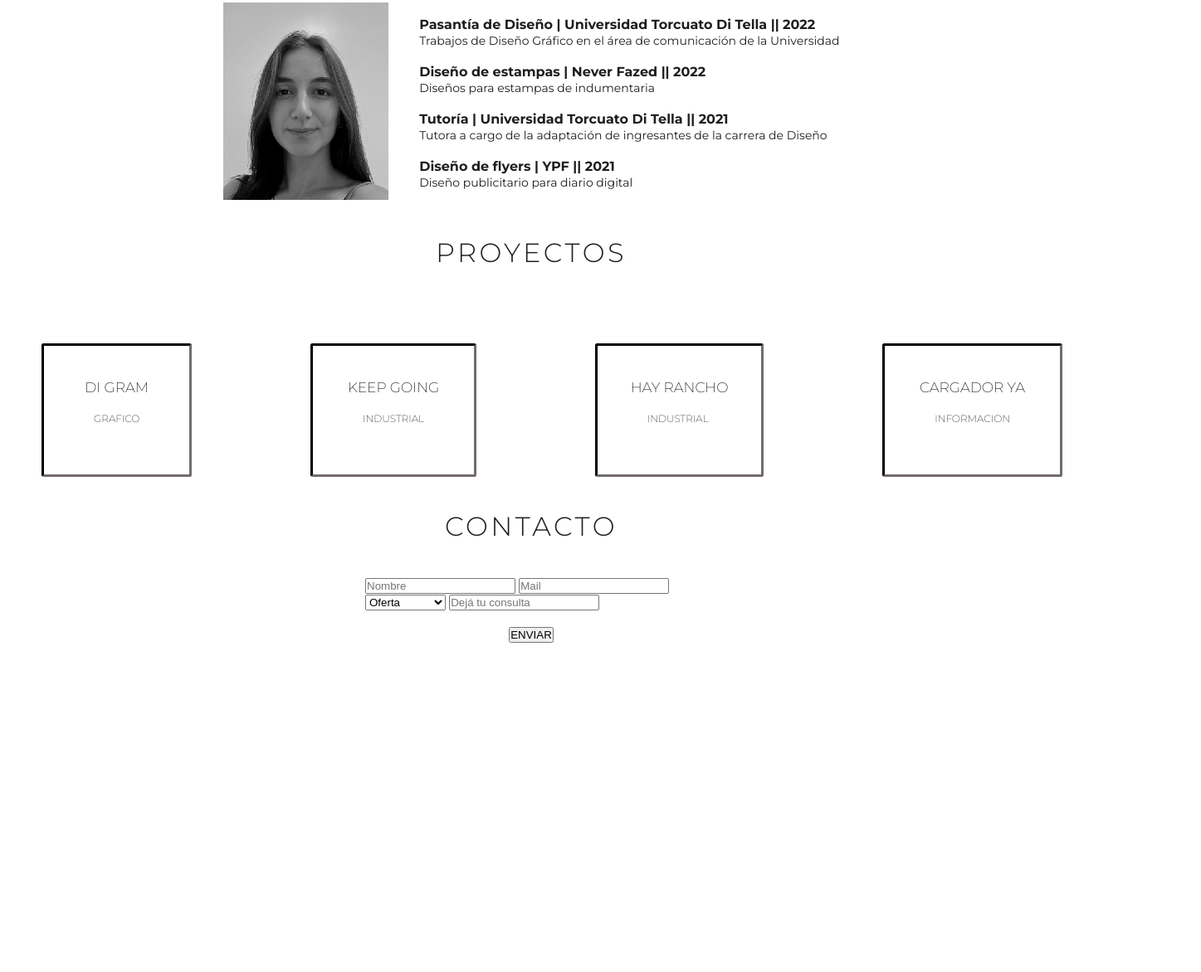
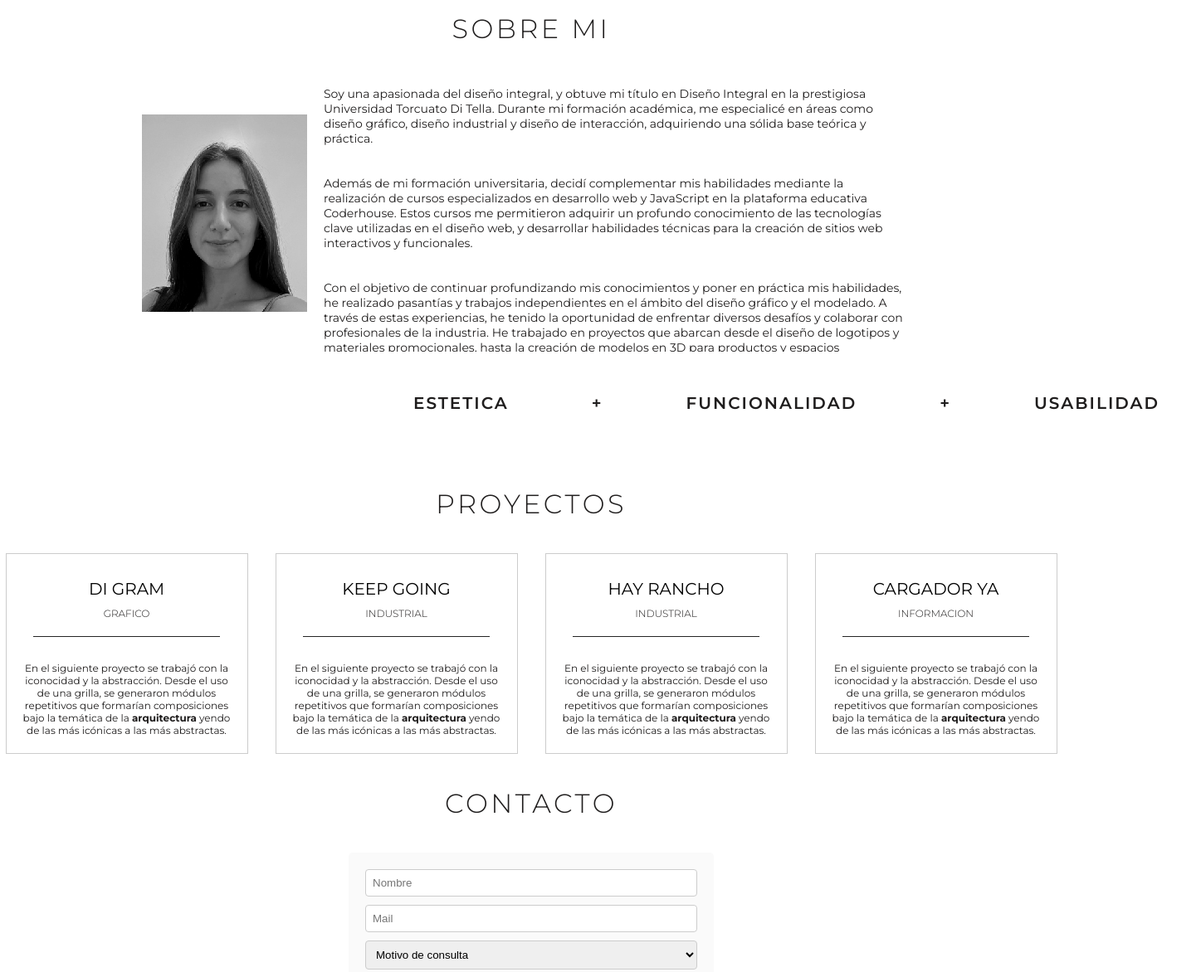
Before and after one commit to candekalipciyan/Mi-Portfolio, a plain HTML site: page index.html in a window 1280 px wide. Shown: the part 1418-2590 px from the top of the page at 83% size, 1447 px wide, since content can reach past the window. Before the commit the page ends 2288 px from the top, so only its background shows below. Drawn offline with Linux system fonts and the light colour scheme.

Commit message:
version 2

```diff
--- a/css/style.css
+++ b/css/style.css
@@ -84,6 +84,18 @@ p2 {
     background-color: #020202;
 }
 
+.presentacion {
+    font-size: 17px;
+    font-weight: 300;
+    line-height: 30px;
+    text-align: center;
+    padding: 50px;
+    display: flex;
+    flex-direction: column;
+    justify-content: center;
+    align-items: center;
+}
+
 .hola {
     font-size: 32px;
     font-weight: 200;
@@ -93,14 +105,17 @@ p2 {
     margin-bottom: 20px;
 }
 
-.presentacion {
-    font-size: 17px;
-    font-weight: 300;
-    line-height: 30px;
+.lineahola {
+    margin-top: -20px;
+    margin-bottom: 20px;
+    border: none;
+    border-top: 1px solid #676767;
+    width: 60%;
+}
+
+p {
+    width: 50%;
     text-align: center;
-    padding: 50px;
-    width: 250 px;
-    overflow: hidden;
 }
 
 .disciplinas {
@@ -112,6 +127,7 @@ p2 {
     padding-bottom: 50px;
 }
 
+
 .sobremi{
     font-weight: 300;
     font-size: 14px;
@@ -120,23 +136,43 @@ p2 {
 
 .textosobremi {
     display: flex;
-    justify-content: space-around;
+    justify-content: center;
     align-items: center;
-    padding-left: 250px;
-    padding-right: 250px;
+    flex-direction: row;
 }
 
 p3 {
     font-weight: 400;
     font-size: 14px;
+    width: 700px;
+    height: 300px;
+    overflow: hidden;
+    padding: 20px;
+    padding-top: 10px;
 }
 
-.proyectosnombres {
+p3:hover {
+    overflow: auto;
+}
+
+p3::-webkit-scrollbar-track {
+    background-color: black;
+}
+
+.palabrassobremi {
+    text-align: center;
     display: flex;
-    justify-content: space-between;
-    align-items: top;
-    margin-left: 50px;
-    margin-top: 50px;
+    flex-direction: row;
+    justify-content:space-around ;
+    font-weight: 600;
+    font-size: 20px;
+    letter-spacing: 2px;
+    margin-left: 35%;
+    margin-right: 35%;
+}
+
+.estetica, .usabilidad, .funcionalidad, .mas {
+    padding: 50px;
 }
 
 h3 {
@@ -148,34 +184,71 @@ h3 {
     text-align: center;
 }
 
-.caja{
+  .caja {
+    width: 250px;
+    margin: 0 auto;
+    border: 1px solid #ccc;
+    padding: 20px;
     display: flex;
-    justify-content: space-between;
     flex-direction: column;
-    border-style:inset ;
-    border-color: #1f1d1d;
-    border-radius: 3px;
-    padding: 40px;
+    align-items: center;
+    justify-content: center;
+    text-align: center;
+  }
+
+.proyectosnombres {
+    margin: auto;
+    display: grid;
+    grid-template-columns: repeat(4, 1fr);
+    gap: 20px;
   }
 
   .digram, .keepgoing, .hayrancho, .cargadorya {
+    text-decoration: none;
+    color: #333;
+    font-weight: bold;
     display: inline-block;
     text-align: center;
     text-decoration: none;
-    font-size: 17px;
-    font-weight: 200;
+    font-size: 20px;
+    font-weight: 400;
     letter-spacing: 3.5;
     color: #020202;
+    margin-top: 10px;
   }
+
 
   .etiqueta {
     font-size: 12px;
-font-weight: 200;
-padding: 20px;
+    font-weight: 300;
+    padding: 10px;
+  }
+
+  .lineacaja {
+    margin-top: 10px;
+    margin-bottom: 20px;
+    border: none;
+    border-top: 1px solid #676767;
+    width: 90%;
+  }
+
+  .bajadadeproyecto {
+    margin-top: 10px;
+    font-size: 12px;
+    font-weight: 400;
   }
 
 .digram:hover, .keepgoing:hover, .hayrancho:hover, .cargadorya:hover{
     font-weight: 500;
+}
+
+.digram:active, .keepgoing:active, .hayrancho:active, .cargadorya:active{
+    color: rgb(168, 168, 168);
+  }
+
+.caja:hover, .lineacaja {
+    border-width: 1px;
+    border-color: #252525;
   }
 
 h4 {
@@ -208,18 +281,6 @@ h4 {
     color: #7f7f7f;
 }
 
-.formulario {
-    margin: auto;
-    width: 400px;
-    padding: 2px;
-}
-
-.btn {
-    margin: 20px;
-    border: none;
-    display: flex;
-    justify-content: center;
-}
 
 footer {
     color:#e8e8e8;
@@ -254,6 +315,59 @@ footer:hover {
     width: 27px;
 }
 
+.formulario {
+    max-width: 400px;
+    margin: 0 auto;
+    padding: 20px;
+    background-color: #fafafa;
+    border-radius: 5px;
+  }
+
+  .formulario label {
+    display: block;
+    margin-bottom: 10px;
+    font-weight: bold;
+  }
+
+  .formulario input[type="text"], .formulario textarea {
+    width: 100%;
+    padding: 8px;
+    border: 1px solid #ccc;
+    border-radius: 4px;
+    box-sizing: border-box;
+    margin-bottom: 10px;
+  }
+
+  .formulario select {
+    width: 100%;
+    padding: 8px;
+    border: 1px solid #ccc;
+    border-radius: 4px;
+    box-sizing: border-box;
+    margin-bottom: 10px;
+  }
+
+  .formulario .btn {
+    text-align: center;
+  }
+
+  .formulario input[type="button"] {
+    background-color: #000000;
+    color: white;
+    padding: 10px 20px;
+    border: none;
+    border-radius: 4px;
+    cursor: pointer;
+  }
+
+  .formulario input[type="button"]:hover {
+    padding: 11px 22px;
+  }
+
+  .formulario input[type="button"]:active {
+    color: rgb(168, 168, 168);
+  }
+
 .mailfooter {
     color:#e8e8e8;
     text-align: center;
--- a/index.html
+++ b/index.html
@@ -46,7 +46,8 @@
                ¡Hola!
                <br> Soy Candela Kalipciyan
             </div>
-               Soy licenciada en Diseño Integral. Qué es eso? Los diseñadores integrales vemos mas allá de lo que es el producto final, pensamos en el diseño como la solución a un problema a partir de múltiples disciplinas desde lo gráfico, a lo industrial, lo inmersivo y la programación. </p>
+            <hr class="lineahola">
+               <p>Soy licenciada en Diseño Integral. Qué es eso? Los diseñadores integrales vemos mas allá de lo que es el producto final, pensamos en el diseño como la solución a un problema a partir de múltiples disciplinas desde lo gráfico, a lo industrial, lo inmersivo y la programación. </p>
          </div>
 
          <div  class="disciplinas">
@@ -58,60 +59,62 @@
               <h3 id="sobremi">SOBRE MI</h3>
               <div class="textosobremi">
                  <div class="fotoyo"> <img src="imagenes/yo.jpg" alt="yo"> </div>
-                 <p>
-                    <strong> Pasantía de Diseño | Universidad Torcuato Di Tella || 2022 </strong><br>
-                    <p3>Trabajos de Diseño Gráfico en el área de comunicación de la Universidad <br> <br></p3>
-
-                    <strong>Diseño de estampas | Never Fazed || 2022 </strong><br>
-                    <p3>Diseños para estampas de indumentaria <br> <br></p3>
-
-                    <strong>Tutoría | Universidad Torcuato Di Tella || 2021 </strong><br>
-                    <p3>Tutora a cargo de la adaptación de ingresantes de la carrera de Diseño <br> <br></p3>
-
-                    <strong>Diseño de flyers | YPF || 2021 </strong><br>
-                    <p3>Diseño publicitario para diario digital</p3>
-                 </p>
+                     <p3>Soy una apasionada del diseño integral, y obtuve mi título en Diseño Integral en la prestigiosa Universidad Torcuato Di Tella. Durante mi formación académica, me especialicé en áreas como diseño gráfico, diseño industrial y diseño de interacción, adquiriendo una sólida base teórica y práctica.
+                       <br><br><br>
+                       Además de mi formación universitaria, decidí complementar mis habilidades mediante la realización de cursos especializados en desarrollo web y JavaScript en la plataforma educativa Coderhouse. Estos cursos me permitieron adquirir un profundo conocimiento de las tecnologías clave utilizadas en el diseño web, y desarrollar habilidades técnicas para la creación de sitios web interactivos y funcionales.
+                       <br><br><br>
+                       Con el objetivo de continuar profundizando mis conocimientos y poner en práctica mis habilidades, he realizado pasantías y trabajos independientes en el ámbito del diseño gráfico y el modelado. A través de estas experiencias, he tenido la oportunidad de enfrentar diversos desafíos y colaborar con profesionales de la industria. He trabajado en proyectos que abarcan desde el diseño de logotipos y materiales promocionales, hasta la creación de modelos en 3D para productos y espacios arquitectónicos.
+                       <br><br><br>
+                       Mi enfoque en el diseño integral se basa en la combinación de estética, funcionalidad y usabilidad. Creo firmemente en comprender las necesidades del usuario y utilizar el diseño como una herramienta para resolver problemas y mejorar la experiencia humana. Me apasiona explorar nuevas ideas, investigar las últimas tendencias y experimentar con diferentes enfoques, con el fin de crear soluciones innovadoras y significativas.
+                 </p3>
                 </div>
-
+               <div class="palabrassobremi">
+                <div class="estetica">ESTETICA</div>
+                <div class="mas">+</div>
+                <div class="funcionalidad">FUNCIONALIDAD</div>
+                <div class="mas">+</div>
+                <div class="usabilidad">USABILIDAD</div>
+               </div>
 
                <h3 id="proyectos">PROYECTOS</h3>
-                 <div class=" proyectosnombres">
-                   <div class="caja">
-                      <a class="digram" href="paginas/digram.html">DI GRAM </a>
-                      <div class="etiqueta">
-                         GRAFICO
-                      </div>
-                    </div>
-                    <div class="caja">
-                      <a class="keepgoing" href="paginas/keepgoing.html" >KEEP GOING</a>
-                      <div class="etiqueta">
-                         INDUSTRIAL
-                        </div>
+                  <div class="proyectosnombres">
+                     <div class="caja">
+                       <a class="digram" href="paginas/digram.html">DI GRAM</a>
+                       <div class="etiqueta">GRAFICO</div>
+                       <hr class="lineacaja">
+                       <div class="bajadadeproyecto">En el siguiente proyecto se trabajó con la iconocidad y la abstracción. Desde el uso de una grilla, se generaron módulos repetitivos que formarían composiciones bajo la temática de la <strong>arquitectura</strong> yendo de las más icónicas a las más abstractas.</div>
                      </div>
                      <div class="caja">
-                      <a class="hayrancho" href="paginas/hayrancho.html" >HAY RANCHO</a>
-                      <div class="etiqueta">
-                         INDUSTRIAL
-                        </div>
+                       <a class="keepgoing" href="paginas/keepgoing.html">KEEP GOING</a>
+                       <div class="etiqueta">INDUSTRIAL</div>
+                       <hr class="lineacaja">
+                       <div class="bajadadeproyecto">En el siguiente proyecto se trabajó con la iconocidad y la abstracción. Desde el uso de una grilla, se generaron módulos repetitivos que formarían composiciones bajo la temática de la <strong>arquitectura</strong> yendo de las más icónicas a las más abstractas.</div>
                      </div>
                      <div class="caja">
-                       <a class="cargadorya" href="paginas/cargadorya.html" >CARGADOR YA</a>
-                      <div class="etiqueta">
-                         INFORMACION
-                       </div>
+                       <a class="hayrancho" href="paginas/hayrancho.html">HAY RANCHO</a>
+                       <div class="etiqueta">INDUSTRIAL</div>
+                       <hr class="lineacaja">
+                       <div class="bajadadeproyecto">En el siguiente proyecto se trabajó con la iconocidad y la abstracción. Desde el uso de una grilla, se generaron módulos repetitivos que formarían composiciones bajo la temática de la <strong>arquitectura</strong> yendo de las más icónicas a las más abstractas.</div>
                      </div>
-                  </div>
+                     <div class="caja">
+                       <a class="cargadorya" href="paginas/cargadorya.html">CARGADOR YA</a>
+                       <div class="etiqueta">INFORMACION</div>
+                       <hr class="lineacaja">
+                       <div class="bajadadeproyecto">En el siguiente proyecto se trabajó con la iconocidad y la abstracción. Desde el uso de una grilla, se generaron módulos repetitivos que formarían composiciones bajo la temática de la <strong>arquitectura</strong> yendo de las más icónicas a las más abstractas.</div>
+                     </div>
+                   </div>
 
                <h3 id="contacto">CONTACTO</h3>
                   <div class="formulario">
                       <input type="text" placeholder="Nombre">
                       <input type="text" placeholder="Mail"> <br>
                       <select name = "Motivo de consulta">
+                        <option selected disabled>Motivo de consulta</option>
                          <option> Oferta</option>
                          <option> Contrato</option>
                          <option> Presupuesto</option>
                       </select>
-                     <input type="text" placeholder="Dejá tu consulta">
+                         <input type="text" placeholder="Dejá tu consulta">
                      <div class="btn">
                      <input type="button" value="ENVIAR">
                      </div>
```
Also changed, not shown: paginas/cargadorya.html (+2 -0 lines), paginas/digram.html (+2 -0 lines), paginas/hayrancho.html (+2 -0 lines), paginas/keepgoing.html (+2 -0 lines). Lines whose indentation alone changed are shown as unchanged.
